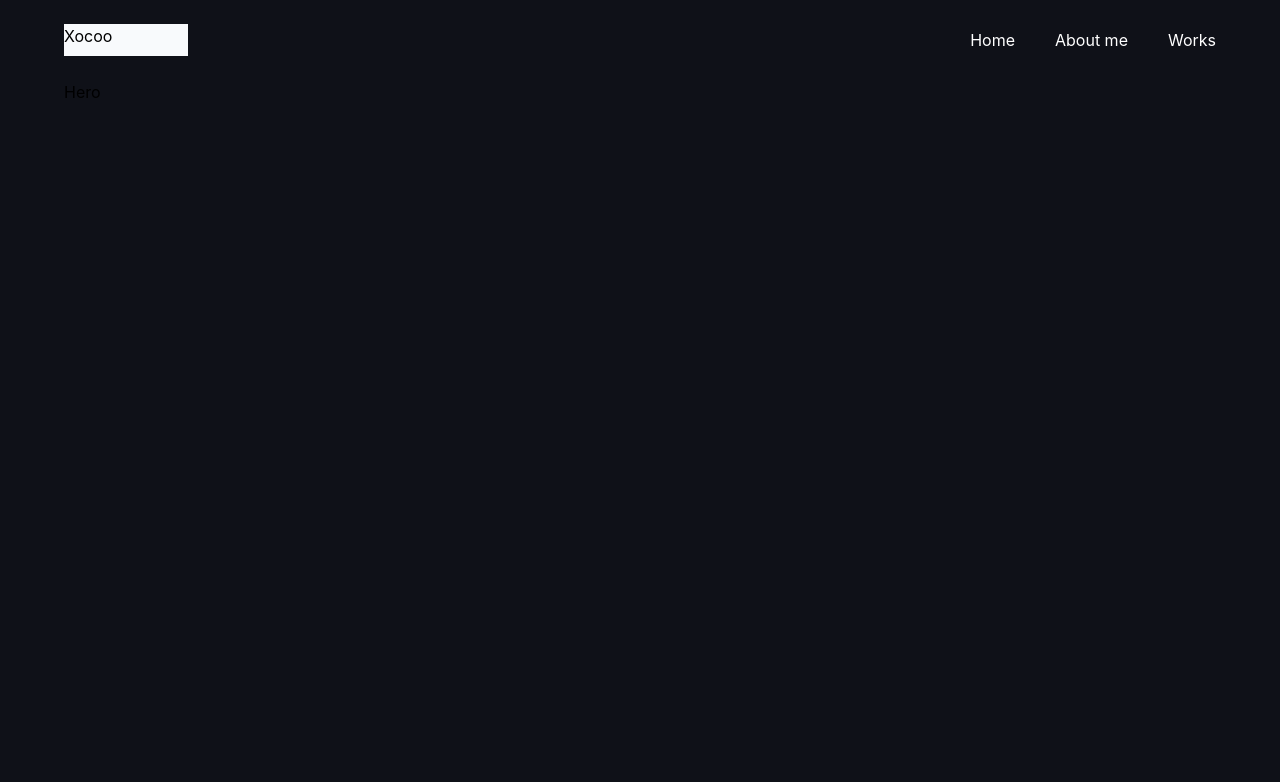
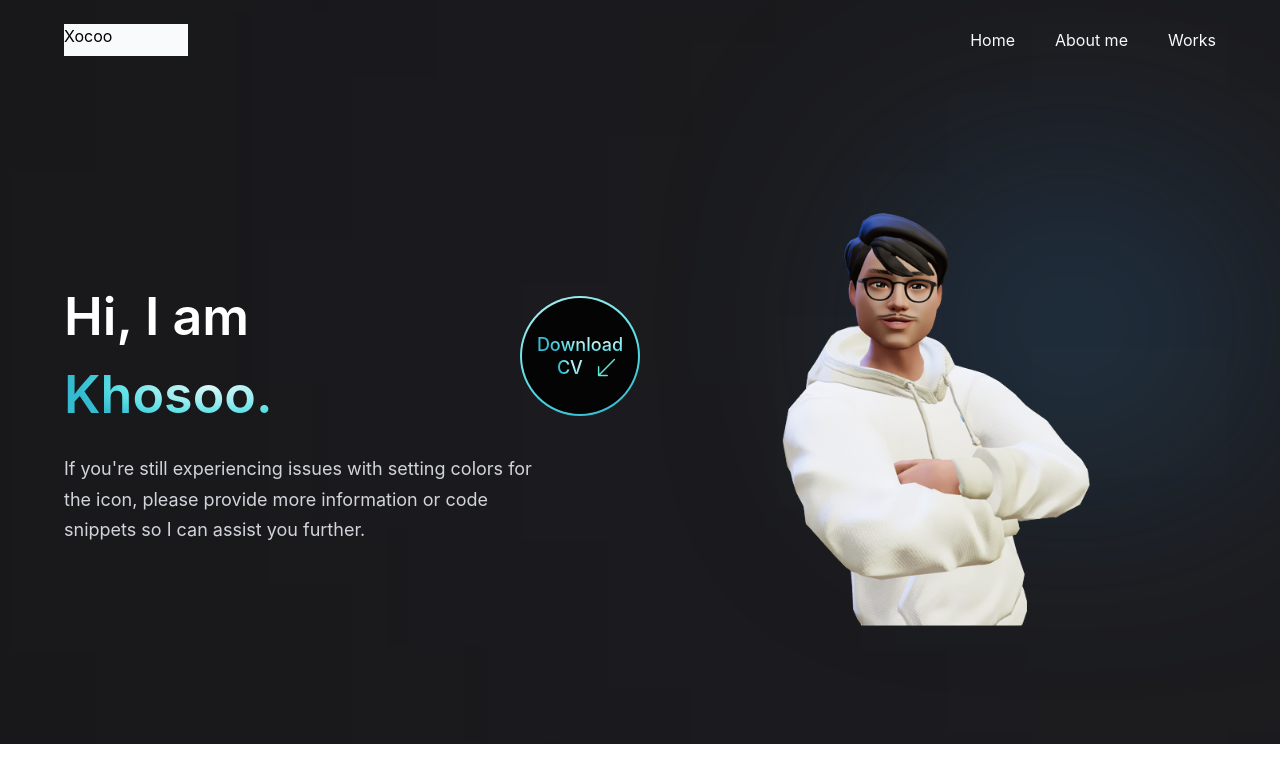
Before and after one commit to khosbilegt/khosbilegt, a React (Create React App) app in the folder portfolio/: page / in a window 1280 px wide. Shown: the top 782 px of the page. Built offline with nearby package versions, Linux system fonts and the light colour scheme.

Commit message:
completed hero

```diff
--- a/portfolio/src/App.jsx
+++ b/portfolio/src/App.jsx
@@ -2,7 +2,7 @@ import { Navbar, Hero } from "./components";
 import styles from './styles';
 
 const App = () => (
-  <div className="bg-primary w-full overflow-hidden">
+  <div className="bg-zinc-900 w-full overflow-hidden">
     <div className={`${styles.paddingX} ${styles.flexCenter}`}>
       <div className={`${styles.boxWidth}`}>
         <Navbar />
--- a/portfolio/src/assets/index.js
+++ b/portfolio/src/assets/index.js
@@ -1,5 +1,7 @@
 import logo from './images/logo.png'
+import Me from './images/me.png'
 
 export {
-     logo
+     logo,
+     Me
 };
--- /dev/null
+++ b/portfolio/src/components/CVButton.jsx
@@ -0,0 +1,27 @@
+import { BsArrowDownLeft } from 'react-icons/bs';
+import styles from '../styles';
+
+function CVButton() {
+  return (
+    <button className={`${styles.flexCenter} w-[120px] h-[120px] rounded-full
+    bg-blue-gradient p-[2px] cursor-pointer
+    `}>
+      <div className={`${styles.flexCenter} flex-col bg-black w-[100%]
+      h-[100%] rounded-full transition-all hover:bg-gray-800 focus:bg-gray-800`}>
+        <div className={`${styles.flexStart} flex-col`}>
+          <p className='font-poppins font-medium text-[18px] leading-[23px]'>
+            <span className='text-gradient'>Download</span>
+          </p>
+          <p className='font-poppins font-medium leading-[23px]
+          flex align-middle sm:text-[18px]'>
+            <span className='text-gradient ml-5'>CV</span>
+            <BsArrowDownLeft className='text-teal-300 w-[23px] h-[23px]
+            object-contain ml-3'/>
+          </p>
+        </div>
+      </div>
+    </button>
+  );
+}
+
+export default CVButton;
--- a/portfolio/src/components/Hero.jsx
+++ b/portfolio/src/components/Hero.jsx
@@ -1,11 +1,43 @@
+import { CVButton } from './';
+import { heroText } from '../constants';
+import { Me } from '../assets';
 import styles from '../styles';
 
 const Hero = () => (
-     <div className={`bg-primary ${styles.flexStart}`}>
-        <div className={`${styles.boxWidth}`}>
-          Hero
+  <section id="home" className={`flex md:flex-row flex-col ${styles.paddingY}
+  lg:h-[100%]`}>
+    <div className={`flex-1 ${styles.flexStart} flex-col
+    xl:px-0 sm:px-16 px-6`}>
+      <div className='flex flex-row justify-between items-center w-full'>
+        <h1 className='flex-1 font-poppins font-semibold ss:text-[72px]
+        text-[52px] text-white ss:leading-[100px]'>
+          Hi, I am <br className='md:block hidden'/>
+          <span className='text-gradient'>Khosoo.</span>
+        </h1>
+        <div className='sm:block hidden'>
+          <CVButton/>
         </div>
-     </div>
+      </div>
+      <p className={`${styles.paragraph} max-w-[470px] mt-5 text-gray-300`}>
+        {heroText}
+      </p>
+    </div>
+    <div className={`flex-1 flex flex-col ${styles.flexCenter}
+    md:my-0 my-10 gap-5 relative`}>
+      <img src={Me} alt="me" className='md:h-[80%] h-[100%]
+      relative z-[5]'/>
+      <div className="sm:hidden absolute top-10 right-10">
+          <CVButton />
+      </div>
+      <div className='pink__gradient w-[20%] h-[20%] z-0
+      absolute top-0 right-0'/>
+      <div className='blue__gradient w-[50%] h-[50%] z-0
+      absolute top-0 right-0'/>
+      <div className='white__gradient w-[30%] h-[100%] z-0
+      absolute top-0 right-0'/>
+    </div>
+
+  </section>
 );
 
 export default Hero;
--- a/portfolio/src/components/index.js
+++ b/portfolio/src/components/index.js
@@ -1,7 +1,9 @@
 import Navbar from './Navbar';
 import Hero from './Hero';
+import CVButton from './CVButton';
 
 export {
      Navbar,
-     Hero
+     Hero,
+     CVButton
 };
--- a/portfolio/src/constants.js
+++ b/portfolio/src/constants.js
@@ -12,3 +12,5 @@ export const navLinks = [
           title: "Works"
      },
 ]
+
+export const heroText = "If you're still experiencing issues with setting colors for the icon, please provide more information or code snippets so I can assist you further."
--- a/portfolio/src/index.css
+++ b/portfolio/src/index.css
@@ -22,10 +22,7 @@ body {
     sans-serif;
   -webkit-font-smoothing: antialiased;
   -moz-osx-font-smoothing: grayscale;
-  background-color: rgb(15, 17, 24);
 }
-
-
 
 * {
   scroll-behavior: smooth;
--- a/portfolio/tailwind.config.js
+++ b/portfolio/tailwind.config.js
@@ -3,6 +3,11 @@ module.exports = {
   content: [
     "./src/**/*.{js,jsx,ts,tsx}",
   ],
+  variants: {
+    extend: {
+      backgroundColor: ['hover'],
+    },
+  },
   theme: {
     extend: {},
   },
```
